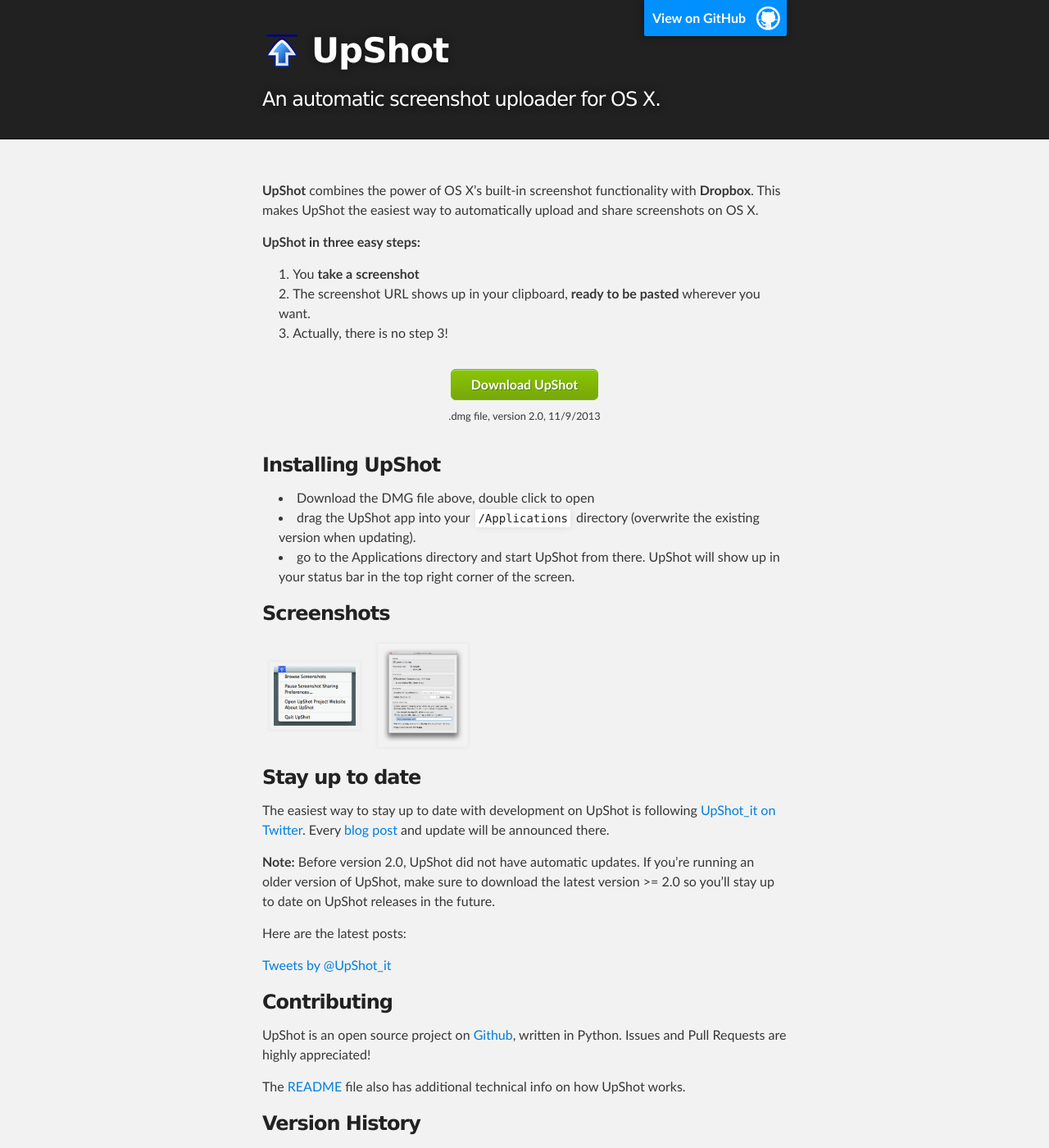
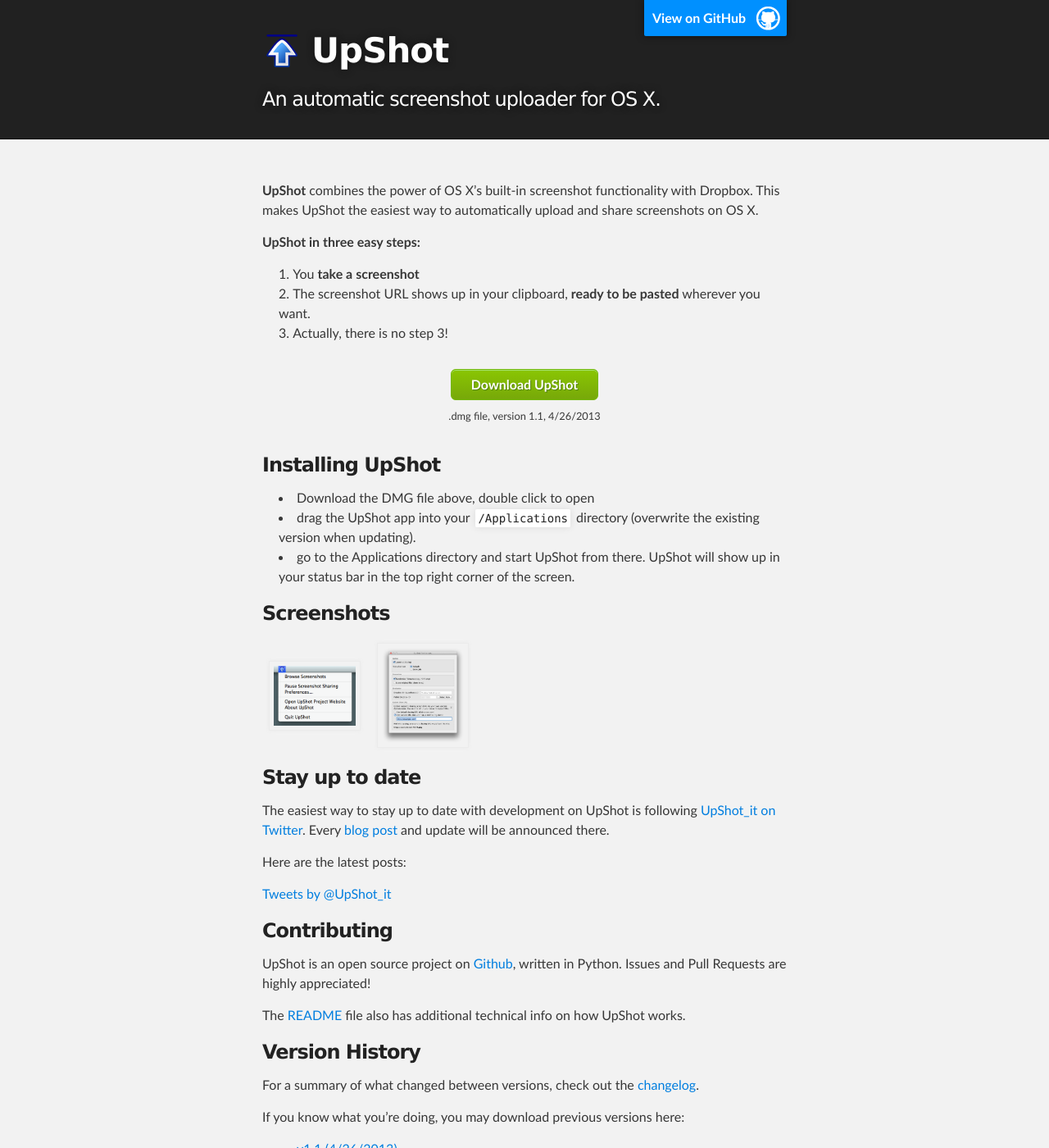
Before and after one commit to fwenzel/upshot, a Jekyll site: the page built from index.md, in a window 1280 px wide and 1400 px high. Shown: the whole window at 82% size. Built offline with Jekyll 4.4.1, drawn with Linux system fonts in a browser that asks for light colours; nearby versions of some CDN libraries; comment, search, counter and statistics services are not loaded.

Commit message:
Backing out 2.0 for now until framework issue is fixed

```diff
--- a/index.md
+++ b/index.md
@@ -1,7 +1,6 @@
 ---
 layout: default
 versions:
-- [2.0, 11/9/2013]
 - [1.1, 4/26/2013]
 - [1.0.1, 12/15/2012]
 - [1.0, 12/13/2012]
@@ -9,7 +8,7 @@
 - [0.9, 11/25/2012]
 ---
 
-**UpShot** combines the power of OS X's built-in screenshot functionality with **Dropbox**. This makes UpShot the easiest way to automatically upload and share screenshots on OS X.
+**UpShot** combines the power of OS X's built-in screenshot functionality with Dropbox. This makes UpShot the easiest way to automatically upload and share screenshots on OS X.
 
 **UpShot in three easy steps:**
 
@@ -19,7 +18,7 @@
 
 <div id="dlbutton">
 <a href="http://dl.upshot.it/UpShot-{{ page.versions|first|first }}.dmg" class="button">Download UpShot</a>
-<p>.dmg file, version {{ page.versions|first|first }}, {{ page.versions|first|last }}</p>
+<p>.dmg file, version {{ page.versions|first|first }}, {{ page.versions|first|last}}</p>
 </div>
 
 ### Installing UpShot
@@ -35,8 +34,6 @@
 
 ### Stay up to date
 The easiest way to stay up to date with development on UpShot is following [UpShot_it on Twitter][twitter]. Every [blog post][blog] and update will be announced there.
-
-**Note:** Before version 2.0, UpShot did not have automatic updates. If you're running an older version of UpShot, make sure to download the latest version >= 2.0 so you'll stay up to date on UpShot releases in the future.
 
 Here are the latest posts:
 
```
